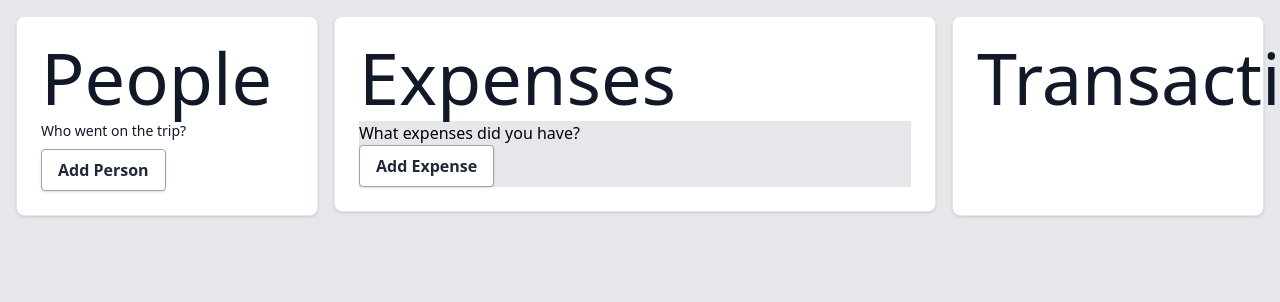
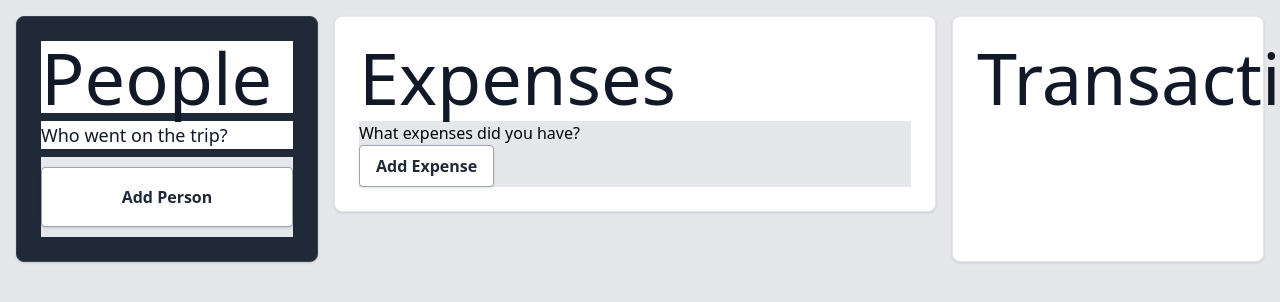
Before and after one commit to dylan-marx/trip-divisor, a React (Vite) app: page / in a window 1280 px wide. Shown: the top 302 px of the page. Built offline with nearby package versions, Linux system fonts and the light colour scheme.

Commit message:
Improves style of add account

```diff
--- a/src/Components/AccountCreation.tsx
+++ b/src/Components/AccountCreation.tsx
@@ -74,13 +74,15 @@ const AccountCreation: FC<AccountCreationProps> = ({ updateNames }) => {
 
             {
                 addingName ? (
-                    <div>
+                    <div className='add-person-container'>
                         <input type='text' id='new-account' onChange={handleInputChange} value={newName}></input>
                         <button onClick={addName}>Add</button>
                         <button onClick={() => setAddingName(false)}>Cancel</button>
                     </div>
                 ) : (
-                    <button onClick={() => setAddingName(true)}>Add Person</button>
+                    <div className='add-person-container'>
+                        <button id='add-person-button' onClick={() => setAddingName(true)}>Add Person</button>
+                    </div>
                 )
 
             }
--- a/src/Components/Styling/AccountCreation.css
+++ b/src/Components/Styling/AccountCreation.css
@@ -1,19 +1,41 @@
 .account-creation-container {
-    @apply w-1/4 p-6 bg-white border border-gray-200 rounded-lg shadow dark:bg-gray-800 dark:border-gray-700;
+    @apply w-1/4 p-6  border rounded-lg shadow bg-gray-800 border-gray-700;
+}
+
+.account-creation-container button {
+    @apply w-20;
+}
+
+.account-creation-container label {
+    @apply text-lg;
+}
+
+.add-person-container {
+    width: 100%;
+    @apply flex justify-center items-center h-20;
+}
+
+.add-person-container button {
+    @apply w-3/4 h-3/4;
+}
+
+#add-person-button {
+    width: 100%;
+    height: 75%;
 }
 
 .account-creation-container input {
-    @apply inline w-fit p-4 m-4 ps-10 text-sm text-gray-900 border border-gray-300 rounded-lg bg-gray-50 focus:ring-blue-500 focus:border-blue-500 dark:bg-gray-700 dark:border-gray-600 dark:placeholder-gray-400 dark:text-white dark:focus:ring-blue-500 dark:focus:border-blue-500;
+    @apply inline w-fit p-4 m-4 ps-10 text-sm border  rounded-lg  focus:ring-blue-500 focus:border-blue-500 bg-gray-700 border-gray-600 placeholder-gray-400 text-white;
 }
 
 .account-bubble {
-    @apply bg-white dark:bg-gray-800;
+    @apply  bg-gray-800;
 }
 
 .account-bubble div{
-    @apply p-4 m-4 bg-white shadow dark:bg-gray-800 border rounded;
+    @apply p-4 m-4  shadow bg-gray-800 border rounded;
 }
 
 .account-bubble label{
-    @apply w-fit p-4 m-4 bg-white border border-gray-200 rounded-lg shadow dark:bg-gray-400 dark:border-gray-700 inline;
+    @apply w-fit p-4 m-4 border rounded-lg shadow bg-gray-400 border-gray-700 inline;
 }
```
